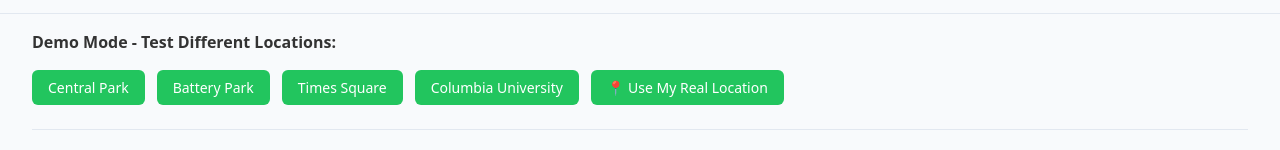
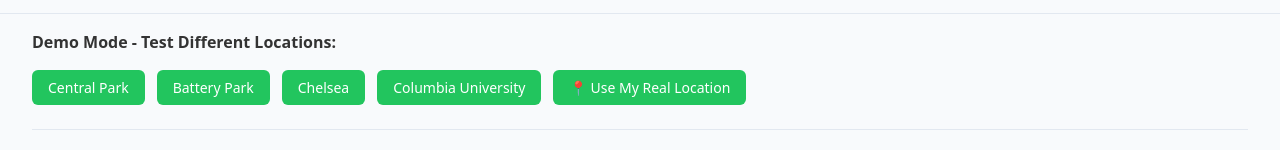
Before and after one commit to BrandonLau8/streetcred, a React app in the folder frontend/: page /map in a window 1280 px wide. Shown: the part 134-284 px from the top of the page. Built offline with nearby package versions, Linux system fonts and the light colour scheme; no server answers; the HTML template or start-up script is replaced by a standard one.

Commit message:
change ts to chelsea

```diff
--- a/frontend/src/pages/MapPage.jsx
+++ b/frontend/src/pages/MapPage.jsx
@@ -347,7 +347,7 @@
             className="location-btn"
             onClick={() => updateTestLocation(40.7499, -73.9943)}
           >
-            Times Square
+            Chelsea
           </button>
           <button
             className="location-btn"
```
